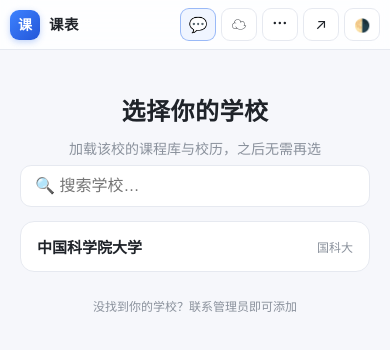
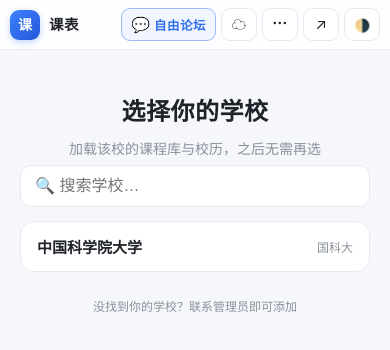
Before and after one commit to jiad88376-coder/kebiao-ucas, a plain HTML site: page index.html in a window 390 px wide. Drawn offline with Linux system fonts and the light colour scheme.

Commit message:
顶栏论坛按钮展开显示[自由论坛](手机端保持文字, 其余按钮仍图标化)

```diff
--- a/index.html
+++ b/index.html
@@ -38,7 +38,7 @@ try {
     </span>
   </div>
   <div class="top-actions">
-    <button id="btnForum" class="icon-btn talk-btn" title="自由论坛"><span class="ib-ico">💬</span><span class="ib-label">论坛</span></button>
+    <button id="btnForum" class="icon-btn talk-btn" title="自由论坛"><span class="ib-ico">💬</span><span class="ib-label">自由论坛</span></button>
     <button id="btnLogin" class="icon-btn" title="登录云同步"><span class="ib-ico">☁</span><span class="ib-label">登录</span></button>
     <button id="btnMore" class="icon-btn" title="更多"><span class="ib-ico more-ico">⋯</span><span class="ib-label">更多</span></button>
     <button id="btnShare" class="icon-btn" title="推荐给同学"><span class="ib-ico">↗</span><span class="ib-label">分享</span></button>
--- a/style.css
+++ b/style.css
@@ -472,6 +472,9 @@ footer.footnote { text-align: center; margin: 10px 0 26px; }
   .icon-btn { width: 36px; height: 33px; padding: 0; }
   .ib-ico { font-size: 15px; }
   .ib-label { display: none; }
+  /* 论坛按钮保持文字展开 */
+  .talk-btn { width: auto; padding: 0 9px; gap: 4px; }
+  .talk-btn .ib-label { display: inline; font-size: 12.5px; letter-spacing: .5px; }
   .brand-text { font-size: 14.5px; letter-spacing: .5px; }
   .term-badge { font-size: 9.5px; }
   .legend { font-size: 10px; gap: 6px; padding: 10px 2px 2px; }
```
